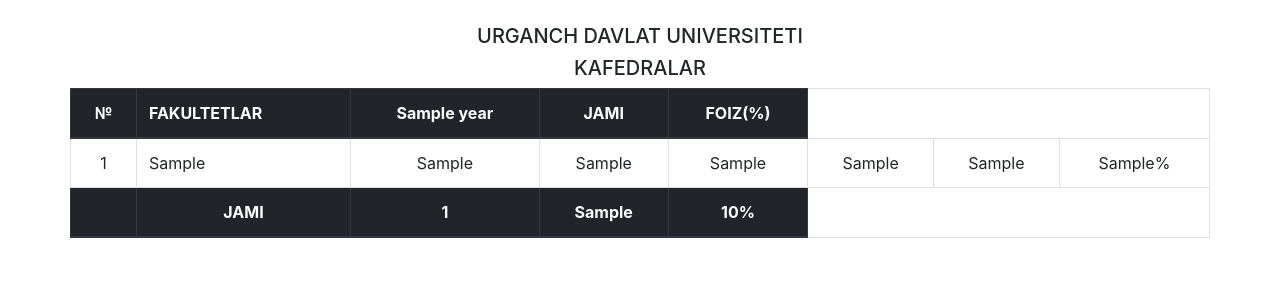
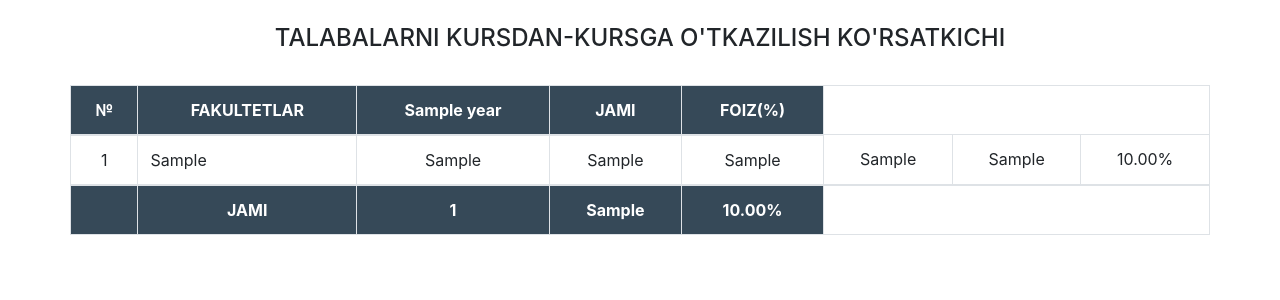
Before and after one commit to SapayevSapaboy/SQLORM, a Django app: template templates/oquv_yili.html in a window 1280 px wide. Shown: the top 300 px of the page. Run offline with Django 4.2, Linux system fonts and the light colour scheme; the template is opened without the code that fills it: most values are stand-ins (such as "Sample title", 1, 10 or a date in 2020).

Commit message:
table <th> qushildi

```diff
--- a/templates/oquv_yili.html
+++ b/templates/oquv_yili.html
@@ -3,7 +3,6 @@
 <head>
     <meta charset="utf-8">
     <meta name="viewport" content="width=device-width, initial-scale=1, shrink-to-fit=no">
-    <!-- Bootstrap CSS -->
     <link rel="stylesheet" href="https://cdn.jsdelivr.net/npm/bootstrap@4.0.0/dist/css/bootstrap.min.css"
           integrity="sha384-Gn5384xqQ1aoWXA+058RXPxPg6fy4IWvTNh0E263XmFcJlSAwiGgFAW/dAiS6JXm" crossorigin="anonymous">
     <title>O'quv yili</title>
@@ -11,31 +10,28 @@
 <body>
 {% block content %}
     <br>
-    <h5 class="text-center">URGANCH DAVLAT UNIVERSITETI</h5>
-    <h5 class="text-center">KAFEDRALAR</h5>
+    <h4 class="text-center">TALABALARNI KURSDAN-KURSGA O'TKAZILISH KO'RSATKICHI </h4>
+    <BR>
     <div class="container">
         <div class="row">
 
-            <br>
-            <br>
-            <table class="table table-bordered">
-                <thead class="thead-dark">
-                <tr>
-                    <th scope="col" style="text-align: center">№</th>
-                    <th scope="col">FAKULTETLAR</th>
+            <table class="table table-hover table-bordered">
+                <thead >
+                <tr style="background-color: #364958">
+                    <th scope="col" style="text-align: center;color: white;text-align: center;vertical-align: middle;color: white;">№</th>
+                    <th scope="col" style="color: white;text-align: center;vertical-align: middle;color: white;">FAKULTETLAR</th>
                     {% for year in year_list %}
-                        <th scope="col" style="text-align: center">
+                        <th scope="col" style="text-align: center; color: white;text-align: center;vertical-align: middle;color: white;">
                             {{ year.field_education_year__name }}
                         </th>
                     {% endfor %}
-                    <th scope="col" style="text-align: center">JAMI</th>
-                    <th scope="col" style="text-align: center">FOIZ(%)</th>
+                    <th scope="col" style="text-align: center; color: white;text-align: center;vertical-align: middle;color: white;">JAMI</th>
+                    <th scope="col" style="text-align: center; color: white;text-align: center;vertical-align: middle;color: white;">FOIZ(%)</th>
                 </tr>
                 </thead>
                 <tbody>
 
                 {% for s in data %}
-
                     <tr>
                         <td style="text-align: center">{{ forloop.counter }}</td>
                         <td>{{ s.0 }}</td>
@@ -44,28 +40,24 @@
                         <td style="text-align: center">{{ s.3 }}</td>
                         <td style="text-align: center">{{ s.4 }}</td>
                         <td style="text-align: center">{{ s.5 }}</td>
-                        <td style="text-align: center">{{ s.6 }}%</td>
+                        <td style="text-align: center">{{ s.6|floatformat:2 }}%</td>
                     </tr>
-
                 {% endfor %}
                 </tbody>
-                <thead class="thead-dark">
-                <tr>
-                    <th scope="col" style="text-align: center"></th>
-                    <th scope="col" style="text-align: center">JAMI</th>
+                <tr style="background-color: #364958">
+                    <th scope="col" style="text-align: center; color: white;text-align: center;vertical-align: middle;color: white;"></th>
+                    <th scope="col" style="text-align: center; color: white;text-align: center;vertical-align: middle;color: white;">JAMI</th>
                     {% for year in year_list %}
-                        <th scope="col" style="text-align: center">
+                        <th scope="col" style="text-align: center; color: white;text-align: center;vertical-align: middle;color: white;">
                             {{ year.count }}
                         </th>
                     {% endfor %}
-                    <th scope="col" style="text-align: center">{{ sum_year_list }}</th>
-                    <th scope="col" style="text-align: center">{{ sum_foiz }}%</th>
+                    <th scope="col" style="text-align: center; color: white;text-align: center;vertical-align: middle;color: white;">{{ sum_year_list }}</th>
+                    <th scope="col" style="text-align: center; color: white;text-align: center;vertical-align: middle;color: white;">{{ sum_foiz|floatformat:2 }}%</th>
                 </tr>
-                </thead>
             </table>
         </div>
     </div>
 {% endblock %}
-
 </body>
 </html>
```
Also changed, not shown: home/views.py (+16 -13 lines).
